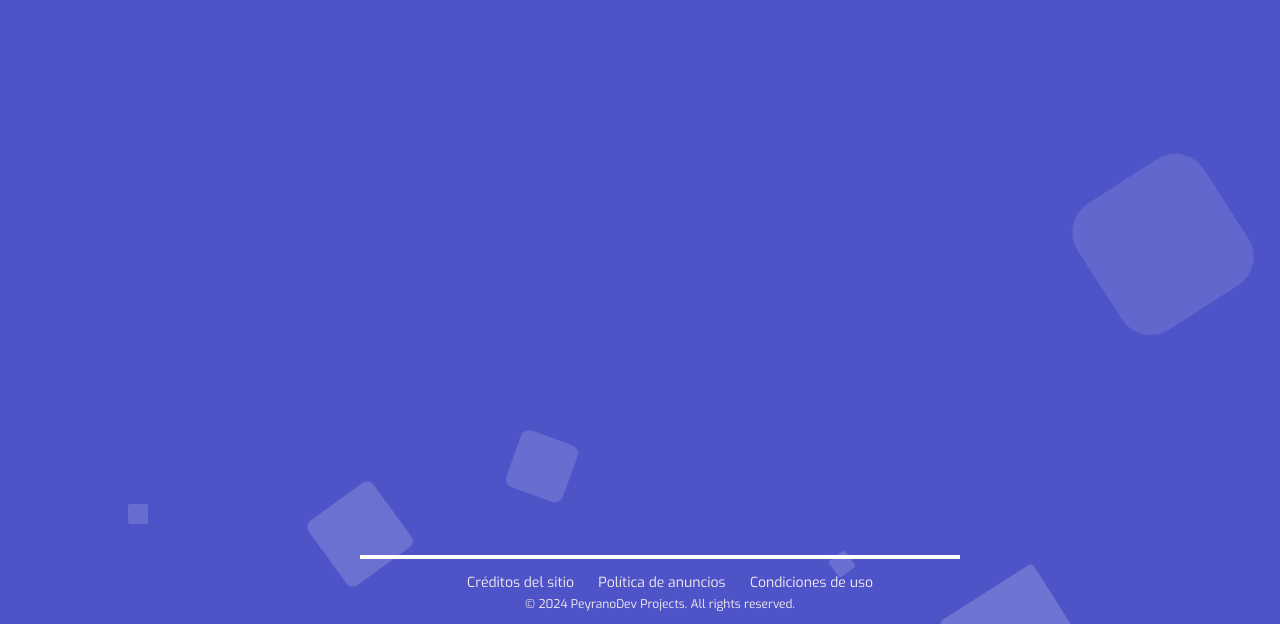
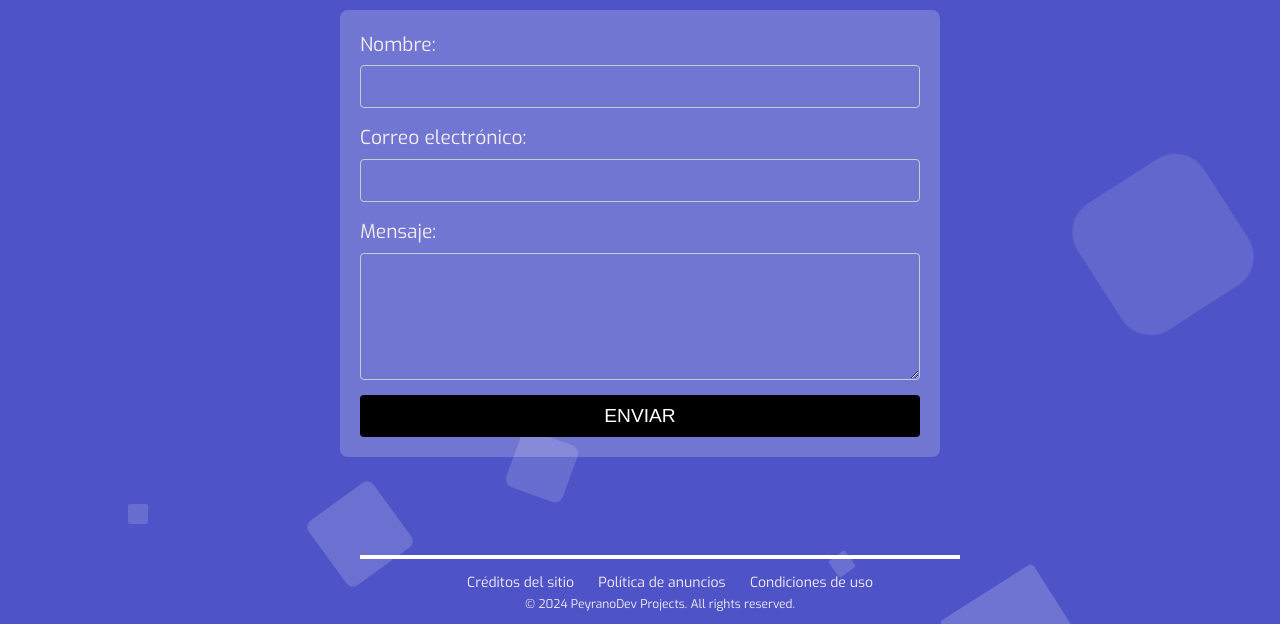
Before and after one commit to PeyranoDev/Sitio-Web-Vanilla, a plain HTML site: page contact.html in a window 1280 px wide. Shown: the part 176-800 px from the top of the page. Drawn offline with Linux system fonts and the light colour scheme.

Commit message:
Contact.html (Unfinished) + Edit of Css for the form

```diff
--- a/contact.html
+++ b/contact.html
@@ -21,14 +21,33 @@
                 <div class="user-icon"></div>
             </div>
         </div>
-
         <div class="line"></div>
-
     </header>
 
     <main>
         <div class="contact-section">
-            <p class="contact-title">Contactanos por mail!</p>
+            <p class="contact-title">¡Contáctanos por correo!</p>
+
+            <form action="your-server-endpoint" method="POST" class="contact-form">
+                <div class="form-group">
+                    <label for="name">Nombre:</label>
+                    <input type="text" id="name" name="name" required>
+                </div>
+
+                <div class="form-group">
+                    <label for="email">Correo electrónico:</label>
+                    <input type="email" id="email" name="email" required>
+                </div>
+
+                <div class="form-group">
+                    <label for="message">Mensaje:</label>
+                    <textarea id="message" name="message" rows="5" required></textarea>
+                </div>
+
+                <div class="form-group">
+                    <input type="submit" value="Enviar">
+                </div>
+            </form>
         </div>
 
         <div class="area">
--- a/styles.css
+++ b/styles.css
@@ -146,6 +146,69 @@ main {
     -moz-box-shadow: -8px 14px 30px 0px rgba(0,0,0,0.44);
 }
 
+.contact-section {
+    margin: 50px auto;
+    max-width: 600px;
+    text-align: center;
+}
+
+.contact-title {
+    font-size: 2em;
+    color: var(--text-main-color);
+    margin-bottom: 20px;
+}
+
+.contact-form {
+    display: flex;
+    flex-direction: column;
+    gap: 15px;
+    background-color: #ffffff33;
+    padding: 20px;
+    border-radius: 8px;
+}
+
+.form-group {
+    display: flex;
+    flex-direction: column;
+    text-align: left;
+}
+
+label {
+    font-size: 1.2em;
+    color: var(--text-main-color);
+    margin-bottom: 5px;
+}
+
+input[type="text"],
+input[type="email"],
+textarea {
+    font-family: 'Exo', Arial, Helvetica, sans-serif;
+    font-size: 1em;
+    padding: 10px;
+    border-radius: 4px;
+    border: 1px solid #ccc;
+    width: 100%;
+    box-sizing: border-box;
+    background: none;
+    color: var(--text-main-color);
+}
+
+input[type="submit"] {
+    font-size: 1.2em;
+    padding: 10px 20px;
+    color: #ffffff;
+    background-color: #000;
+    border: none;
+    border-radius: 4px;
+    cursor: pointer;
+    transition: background-color 0.3s ease;
+    text-transform: uppercase;
+}
+
+input[type="submit"]:hover {
+    background-color: #333;
+}
+
 
 footer {
     padding: 10px 20px;
```
Lines whose indentation alone changed are shown as unchanged.
